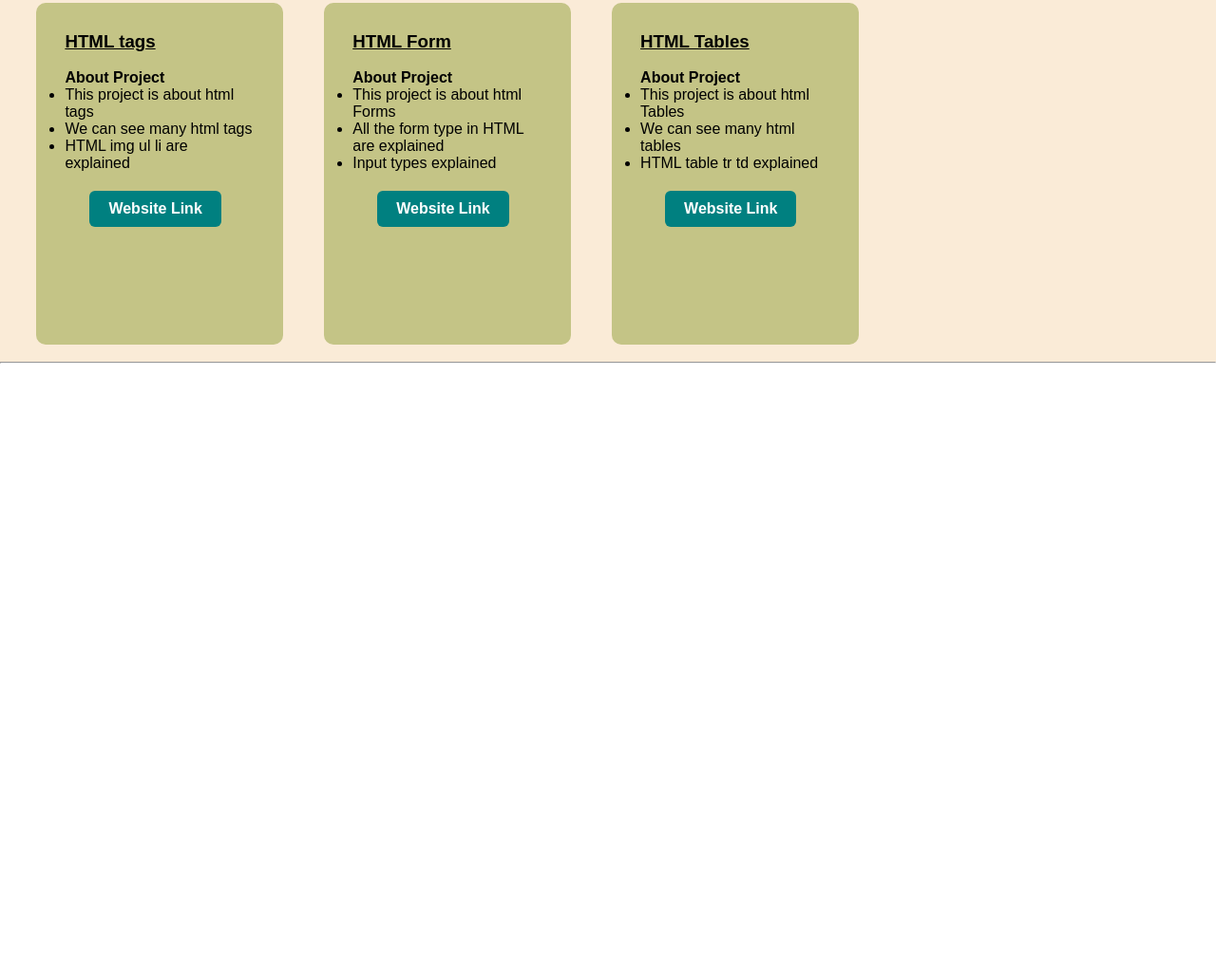
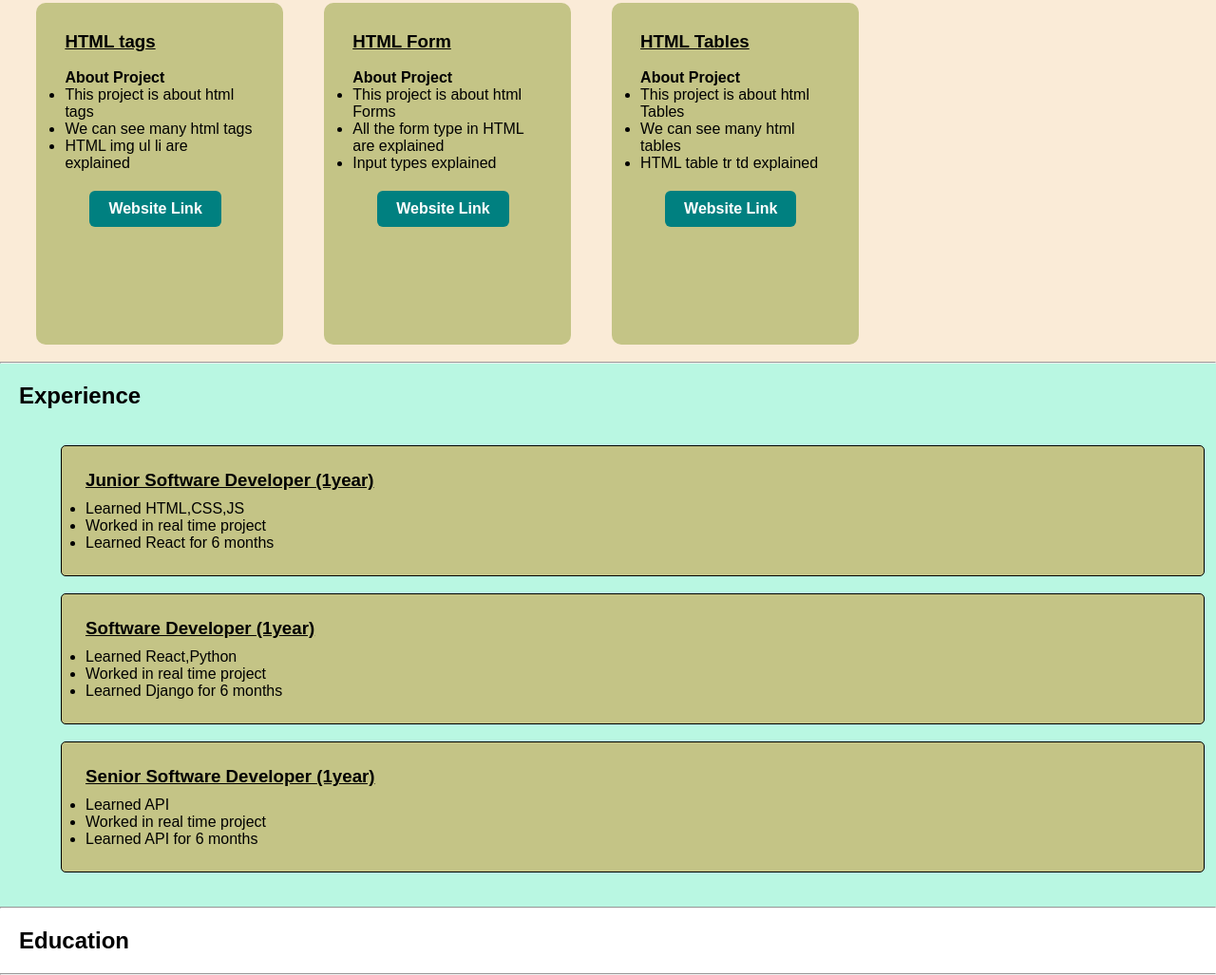
Before and after one commit to Arunprasanth002/port-folio, a plain HTML site: page index.html in a window 1280 px wide. Shown: the part 493-1520 px from the top of the page at 95% size. Before the commit the page ends 876 px from the top, so only its background shows below. Drawn offline with Linux system fonts and the light colour scheme.

Commit message:
Experience added

```diff
--- a/index.html
+++ b/index.html
@@ -12,7 +12,7 @@
         <p>
         <a href="#about"><b>About</b></a>
         <a href="#project"><b>Projects</b></a>
-        <b>Expirence</b>
+        <a href="#Experience"><b>Experience</b></a>
         <b>Education</b>
         <b>Location</b>
         </p>
@@ -59,8 +59,43 @@
             <a target="_blank" class="probtn" href="src/table and form/index.html">Website Link</a>
         </div>
         <br><br>
-        <hr>
-    </section>
+
+    </section><hr>
+
+    <section id="Experience">
+        <h2 class="h2d">Experience</h2><br>
+        <div class="expcard">
+            <h3>Junior Software Developer (1year)</h3>
+            <ul>
+                <li>Learned HTML,CSS,JS</li>
+                <li>Worked in real time project</li>
+                <li>Learned React for 6 months</li>
+            </ul>
+        </div>
+        <br>
+        <div class="expcard">
+            <h3>Software Developer (1year)</h3>
+            <ul>
+                <li>Learned React,Python</li>
+                <li>Worked in real time project</li>
+                <li>Learned Django for 6 months</li>
+            </ul>
+        </div>
+        <br>
+        <div class="expcard">
+            <h3>Senior Software Developer (1year)</h3>
+            <ul>
+                <li>Learned API</li>
+                <li>Worked in real time project</li>
+                <li>Learned API for 6 months</li>
+            </ul>
+        </div><br><br>
+    </section><hr>
+
+
+    <section id="Education">
+        <h2 class="h2d">Education</h2>
+    </section><hr>
 
 </body>
 </html>
--- a/portstyle.css
+++ b/portstyle.css
@@ -100,3 +100,18 @@ h1{
 .h2d{
     padding: 20px;
 }
+#Experience{
+    background-color: rgb(185, 247, 226);
+}
+.expcard h3{
+    text-decoration: underline;
+    margin-bottom: 10px;
+}
+.expcard{
+    width: 90%;
+    background-color: rgb(196, 196, 134);
+    margin-left: 5%;
+    padding: 25px;
+    border-radius: 5px;
+    border: 1px solid;
+}
```
